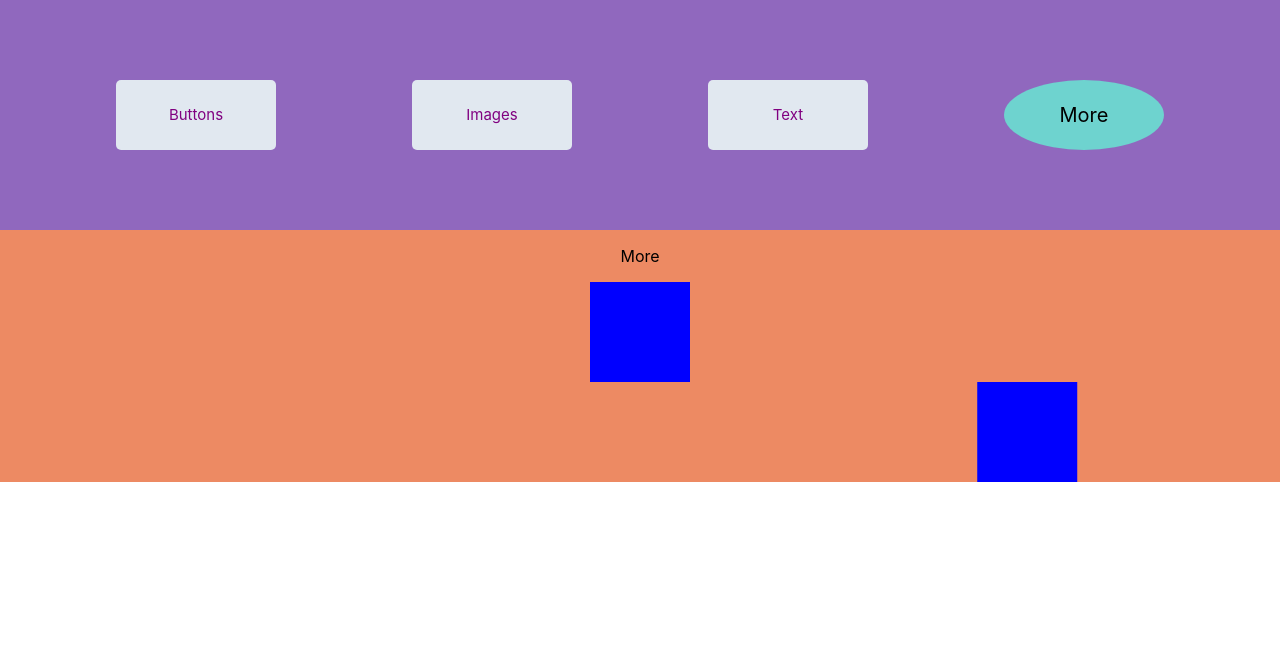
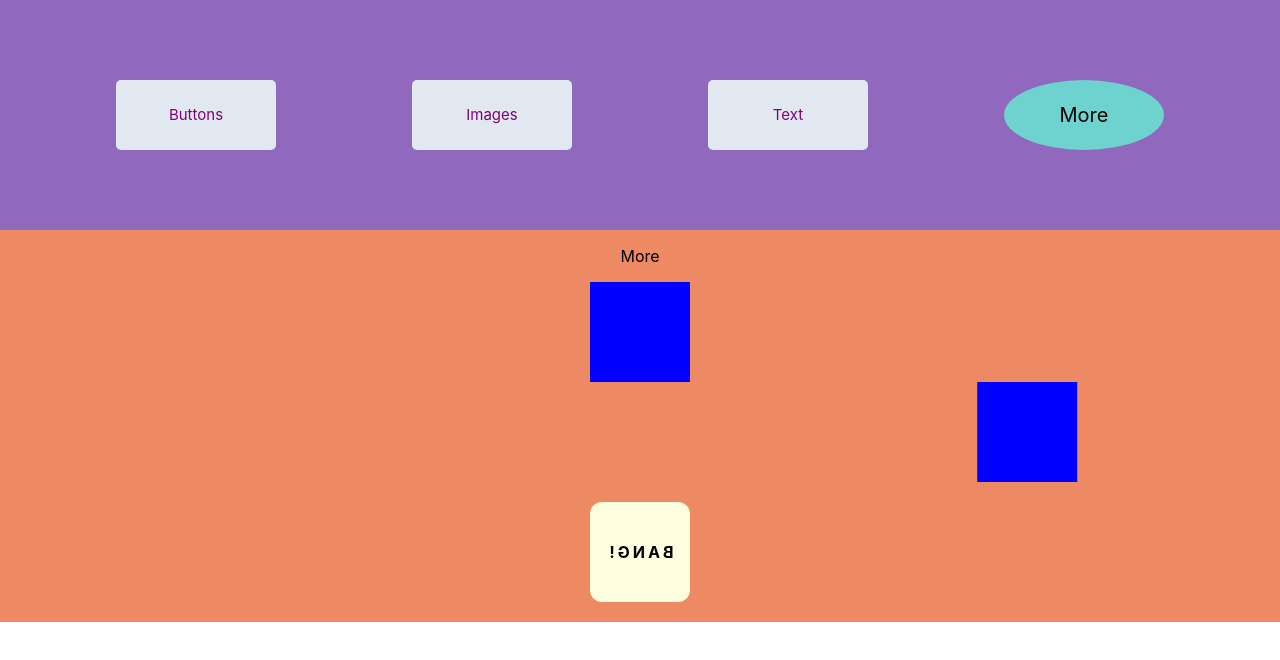
Before and after one commit to SorinC6/CSS-Animation-with-React, a React (Create React App) app in the folder animate-app/: page /more in a window 1280 px wide. Shown: the top 660 px of the page. Built offline with nearby package versions, Linux system fonts and the light colour scheme.

Commit message:
added 2 more animation with keyframes

```diff
--- a/animate-app/src/components/More/More.jsx
+++ b/animate-app/src/components/More/More.jsx
@@ -7,6 +7,7 @@ const More = () => {
       <p>More</p>
       <DivWrapper />
       <DivWrapper2 />
+      <CardLoad>Bang!</CardLoad>
     </Container>
   );
 };
@@ -22,6 +23,7 @@ const Container = styled.div`
   max-width: 100%;
   background-color: #ed8a63;
   margin: 0 auto;
+  perspective: 200px;
 `;
 
 const DivWrapper = styled.div`
@@ -52,7 +54,7 @@ const DivWrapper2 = styled.div`
   animation-fill-mode: both; */
   /* we can add animation-iteration-count for repeting the animation */
   /*if we want to infinite repete we can add inifinite */
-   /* ease-in ease-out */
+  /* ease-in ease-out */
   /* animation-timing-function: ease;
   animation-delay: 1s;
   animation-direction: normal; */
@@ -66,3 +68,29 @@ const DivWrapper2 = styled.div`
     }
   }
 `;
+
+const CardLoad = styled.div`
+  margin: 20px;
+  width: 100px;
+  height: 100px;
+  background-color: lightyellow;
+  border-radius: 12px;
+  display: flex;
+  justify-content: center;
+  align-items: center;
+  text-transform: uppercase;
+  font-weight: bold;
+  letter-spacing: 3px;
+  animation: loading 2s linear infinite alternate;
+  @keyframes loading {
+    0% {
+      transform: rotateX(0deg) rotateY(0deg);
+    }
+    50% {
+      transform: rotateX(0deg) rotateY(180deg);
+    }
+    100% {
+      transform: rotateX(180deg) rotateY(180deg);
+    }
+  }
+`;
--- a/animate-app/src/components/Text/Text.jsx
+++ b/animate-app/src/components/Text/Text.jsx
@@ -14,13 +14,19 @@ const Text = () => {
 
       <MenuWrapper>
         <nav>
-          <a href="">Home</a>
-          <a href="">About</a>
-          <a href="">Service</a>
-          <a href="">Portofolio</a>
-          <a href="">Contact</a>
+          <a href="#t">Home</a>
+          <a href="#t">About</a>
+          <a href="#t">Service</a>
+          <a href="#t">Portofolio</a>
+          <a href="#t">Contact</a>
         </nav>
       </MenuWrapper>
+
+      <TextWrapper>
+        <h2>
+          CHIS SORIN <br /> Full Stack Developer
+        </h2>
+      </TextWrapper>
     </Container>
   );
 };
@@ -61,12 +67,11 @@ const Container = styled.div`
         transition-delay: 1.6s;
       }
     }
-  }
-
-  &:hover li {
-    transform: rotate(45deg) translateY(-200px);
-    opacity: 0;
-    filter: blur(20px);
+    &:hover li {
+      transform: rotate(45deg) translateY(-200px);
+      opacity: 0;
+      filter: blur(20px);
+    }
   }
 `;
 
@@ -120,3 +125,26 @@ const MenuWrapper = styled.div`
     }
   }
 `;
+
+const TextWrapper = styled.div`
+  h2 {
+    text-align: center;
+    color: purple;
+    font-family: arial;
+    font-size: 90px;
+    letter-spacing: 15px;
+    text-shadow: 0 1px 0 #efefef, 0 2px 0 #efefef, 0 3px 0 #efefef,
+      0 4px 0 #efefef, 0 30px 5px rgba(0, 0, 0, 0.1);
+    animation: float 2s linear infinite;
+    animation-direction: alternate;
+  }
+
+  @keyframes float {
+    from {
+      transform: rotate(5deg);
+    }
+    to {
+      transform: rotate(-5deg);
+    }
+  }
+`;
```
